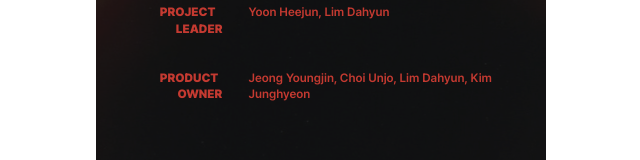
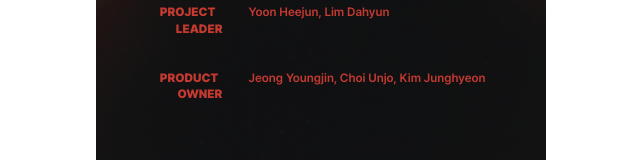
Before and after one commit to LikeLion-SKU/festival-fe, a React (Vite) app: page / in a window 1280 px wide. Shown: the part 5120-5280 px from the top of the page, without its empty margins (319-959 px from the left). Built offline with nearby package versions, Linux system fonts and the light colour scheme.

Commit message:
🔧 Chore: Cast 데이터 수정

```diff
--- a/src/components/main/About.jsx
+++ b/src/components/main/About.jsx
@@ -12,7 +12,7 @@ import {
 
 const CAST_ROWS = [
   { role: 'PROJECT LEADER', names: 'Yoon Heejun, Lim Dahyun' },
-  { role: 'PRODUCT OWNER', names: 'Jeong Youngjin, Choi Unjo, Lim Dahyun, Kim Junghyeon' },
+  { role: 'PRODUCT OWNER', names: 'Jeong Youngjin, Choi Unjo, Kim Junghyeon' },
   { role: 'FRONTEND', names: 'Sim SeoHyeon, Jeong Mokjin, Kim Hyunsu' },
   { role: 'BACKEND', names: 'Keum Sieon, Kim NaKyung, Shin Chaerin' },
 ];
```
